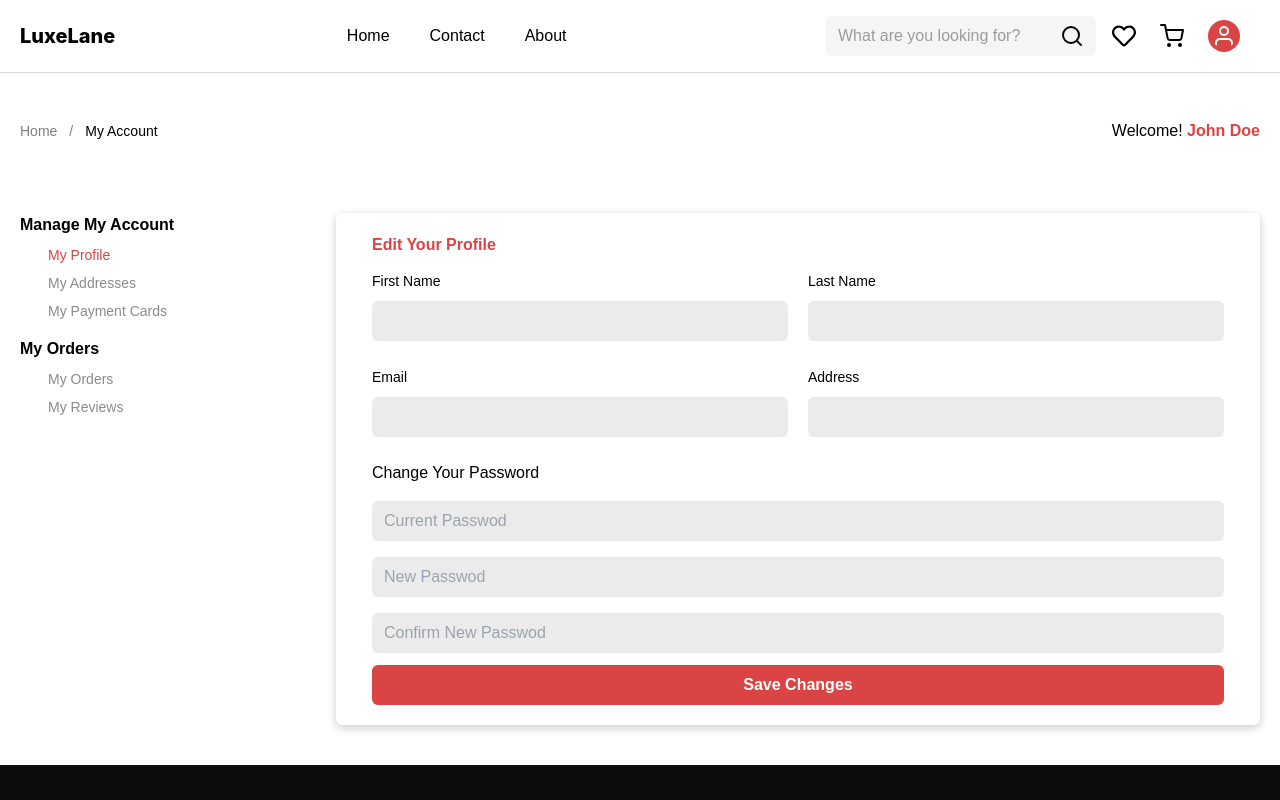
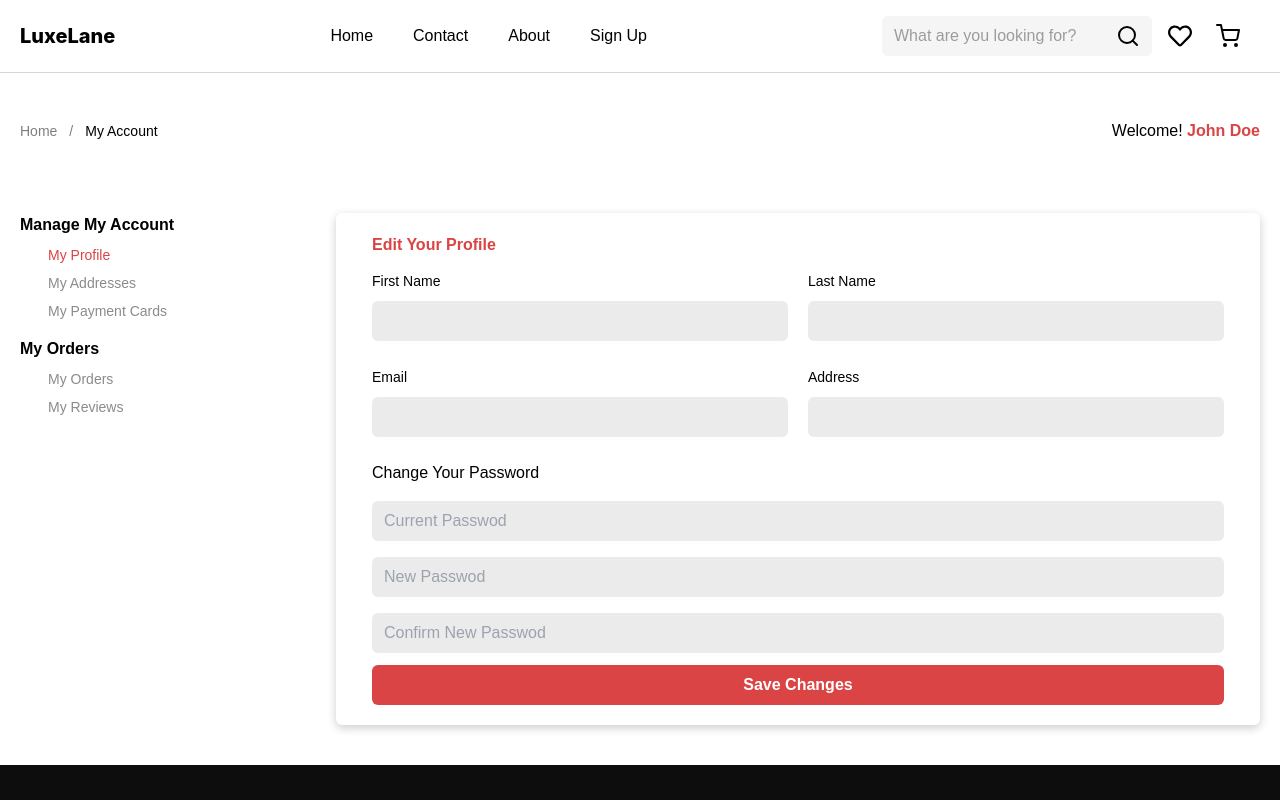
Before and after one commit to salmanabdellatif/LuxeLane, a React (Create React App) app in the folder frontend/: page /profile in a window 1280 px wide. Shown: the top 800 px of the page. Built offline with nearby package versions, Linux system fonts and the light colour scheme.

Commit message:
edit in FE

```diff
--- a/frontend/src/components/Header.jsx
+++ b/frontend/src/components/Header.jsx
@@ -18,13 +18,16 @@ const NavItemsInfo = [
   { name: 'Favorite', link: '/favorite', style: 'md:hidden' },
   { name: 'Cart', link: '/cart', style: 'md:hidden' },
 ]
-let loggedinUser = 'a'
-const Header = () => {
+const Header = ({ user, setUser }) => {
   const [navIsVisible, setNavIsVisible] = useState(false)
   const navVisiblityHandler = () => {
     setNavIsVisible(curState => !curState)
   }
-  const logoutHandler = () => {}
+  const logoutHandler = () => {
+    localStorage.removeItem('token')
+    setUser(null)
+    window.location.href = '/'
+  }
   const location = useLocation().pathname.substring(1)
   return (
     <section className='sticky top-0 left-0 right-0 z-50 bg-white'>
@@ -47,10 +50,10 @@ const Header = () => {
           } transition-all duration-300 mt-[73px] lg:mt-0 bg-black bg-opacity-95 lg:bg-transparent z-[49] fixed top-0 bottom-0 w-full lg:w-auto lg:static flex lg:justify-end flex-col lg:flex-row gap-x-9 justify-center items-center`}>
           <ul className='flex gap-2 flex-col items-center gap-y-5 lg:flex-row text-white lg:text-black'>
             {NavItemsInfo.map(item => {
-              if (item.name === 'Favorite' && !loggedinUser) {
+              if (item.name === 'Favorite' && !user) {
                 return null
               }
-              if (item.name === 'Sign Up' && loggedinUser) {
+              if (item.name === 'Sign Up' && user) {
                 return null
               }
               return (
@@ -85,7 +88,7 @@ const Header = () => {
               <FiShoppingCart className='w-6 h-6 text-black' />
             </Link>
           </div>
-          {loggedinUser && (
+          {user && (
             <div className='mx-2 hidden md:block relative group'>
               <Link to='/profile'>
                 <FiUser
--- a/frontend/src/components/MainLayout.jsx
+++ b/frontend/src/components/MainLayout.jsx
@@ -2,10 +2,10 @@ import Header from './Header'
 import Footer from './Footer'
 import React from 'react'
 
-const MainLayout = ({ children }) => {
+const MainLayout = ({ children, user, setUser }) => {
   return (
     <div>
-      <Header />
+      <Header user={user} setUser={setUser} />
       {children}
       <Footer />
     </div>
--- a/frontend/src/components/ProductCard.jsx
+++ b/frontend/src/components/ProductCard.jsx
@@ -5,12 +5,8 @@ import { IoMdAdd } from 'react-icons/io'
 import { RiDeleteBin6Line } from 'react-icons/ri'
 
 const ProductCard = ({ product }) => {
-  const addToFavoriteHandler = () => {
-    // this function will be added soon after finish backend
-  }
-  const addToCartHandler = () => {
-    // this function will be added soon after finish backend
-  }
+  const addToFavoriteHandler = () => {}
+  const addToCartHandler = () => {}
   const removeFromFavoriteHandler = () => {}
   const rateArray = Array.from({ length: 5 }, (_, index) => {
     const starRating = (index + 1) * 0.2
```
